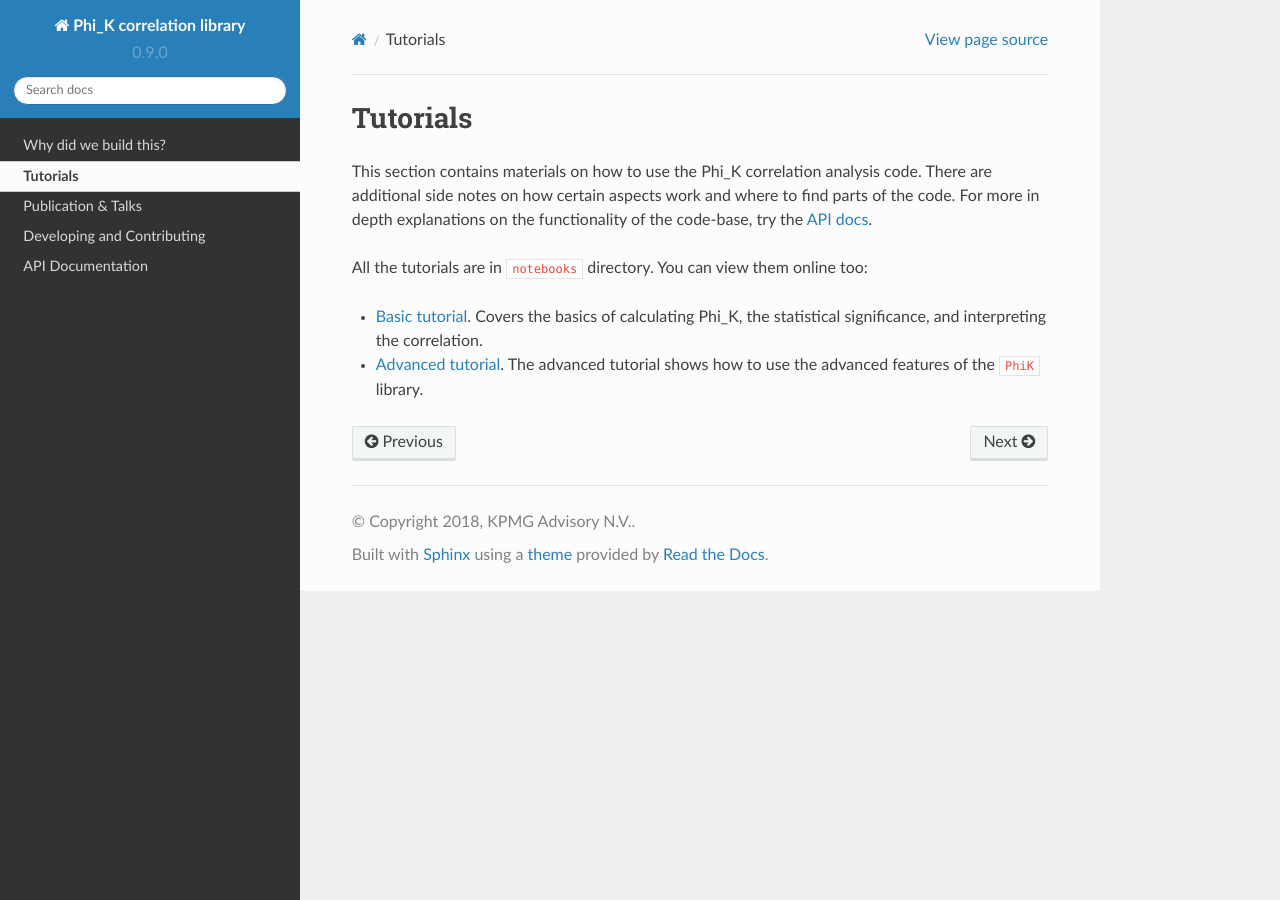
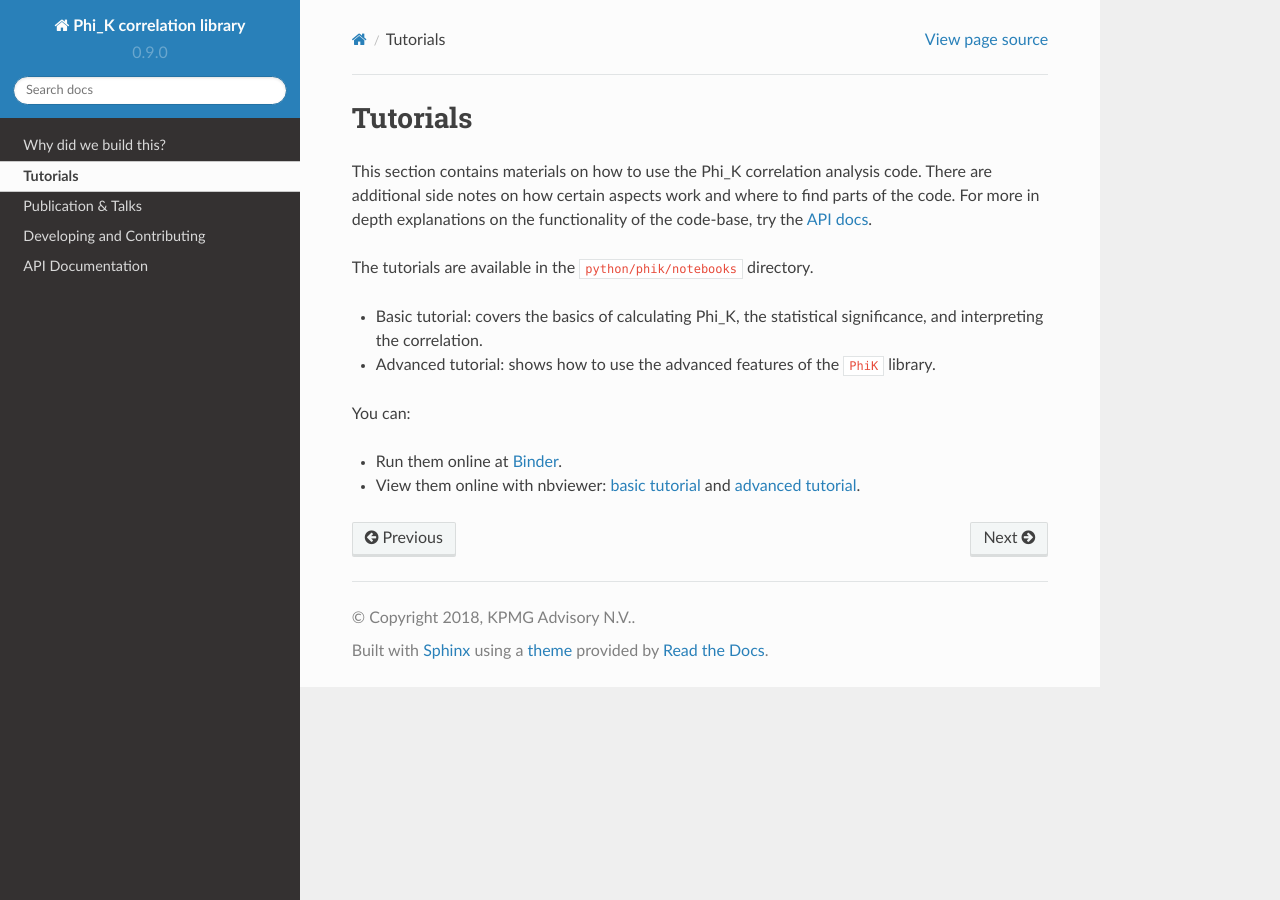
Before and after one commit to KaveIO/PhiK, a Sphinx documentation site: the page built from docs/source/tutorials.rst, in a window 1280 px wide. Built offline with Sphinx 7.4.7 and the Read the Docs theme 2.0.0, drawn with Linux system fonts in a browser that asks for light colours; the version number is read from the project's files by our own code.

Commit message:
Added binder example to tutorials

```diff
--- a/docs/source/tutorials.rst
+++ b/docs/source/tutorials.rst
@@ -6,9 +6,12 @@ This section contains materials on how to use the Phi_K correlation analysis cod
 There are additional side notes on how certain aspects work and where to find parts of the code.
 For more in depth explanations on the functionality of the code-base, try the `API docs <phik_index.html>`_.
 
-All the tutorials are in ``notebooks`` directory. You can view them online too:
+The tutorials are available in the ``python/phik/notebooks`` directory.
 
-- `Basic tutorial <http://nbviewer.ipython.org/urls/raw.github.com/kaveio/phik/master/python/phik/notebooks/phik_tutorial_basic.ipynb>`_.
-  Covers the basics of calculating Phi_K, the statistical significance, and interpreting the correlation.
-- `Advanced tutorial <http://nbviewer.ipython.org/urls/raw.github.com/kaveio/phik/master/python/phik/notebooks/phik_tutorial_advanced.ipynb>`_.
-  The advanced tutorial shows how to use the advanced features of the ``PhiK`` library.
+* Basic tutorial: covers the basics of calculating Phi_K, the statistical significance, and interpreting the correlation.
+* Advanced tutorial: shows how to use the advanced features of the ``PhiK`` library.
+
+You can:
+
+* Run them online at `Binder <https://mybinder.org/v2/gh/KaveIO/PhiK/master?filepath=python%2Fphik%2Fnotebooks>`_.
+* View them online with nbviewer: `basic tutorial <http://nbviewer.ipython.org/urls/raw.github.com/kaveio/phik/master/python/phik/notebooks/phik_tutorial_basic.ipynb>`_ and `advanced tutorial <http://nbviewer.ipython.org/urls/raw.github.com/kaveio/phik/master/python/phik/notebooks/phik_tutorial_advanced.ipynb>`_.
```
